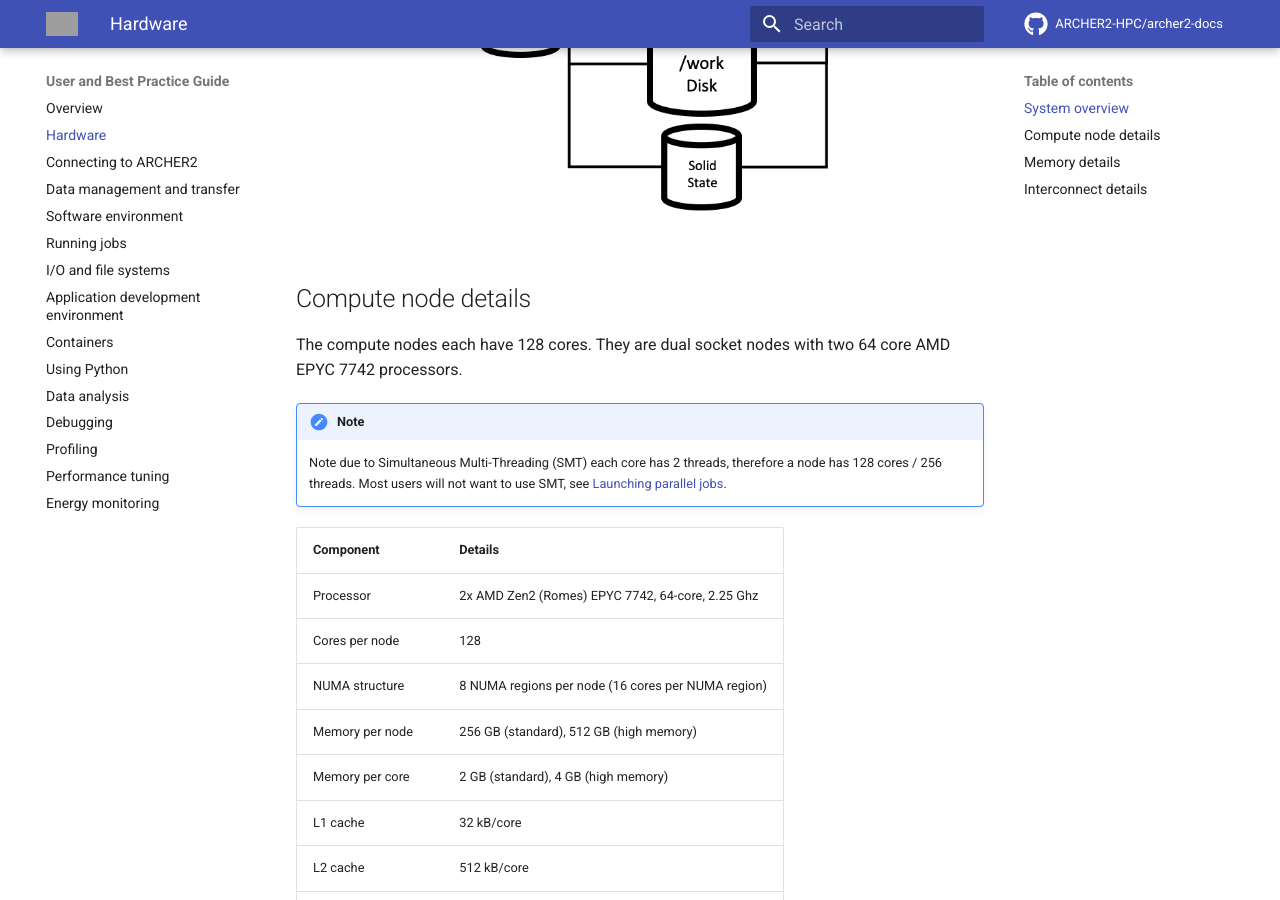
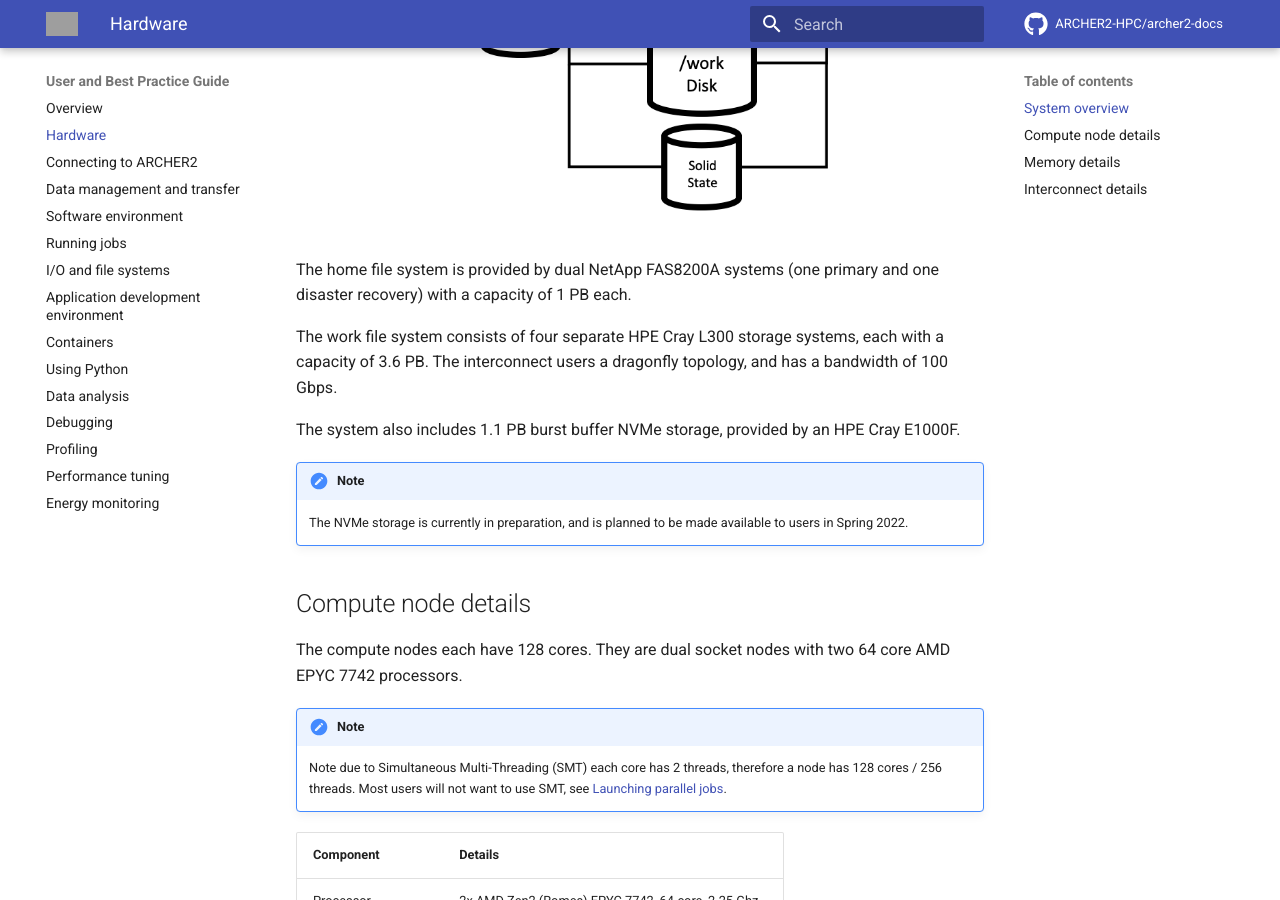
Before and after one commit to ARCHER2-HPC/archer2-docs, an MkDocs documentation site: the page built from docs/user-guide/hardware.md, in a window 1280 px wide and 900 px high, scrolled down 932 px. Built offline with MkDocs 1.6.1 and Material for MkDocs 9.7.7, drawn with Linux system fonts in a browser that asks for light colours; comment, search, counter and statistics services are not loaded; grey boxes are pictures that could not be loaded.

Commit message:
Added details about storage and network

```diff
--- a/docs/user-guide/hardware.md
+++ b/docs/user-guide/hardware.md
@@ -13,9 +13,23 @@ There are two storage types: home and work. Home is available on login nodes and
 This is shown in the ARCHER2 architecture diagram:
 ![ARCHER2 architecture](../images/archer2_architecture.png)
 
+The home file system is provided by dual NetApp FAS8200A systems (one primary
+and one disaster recovery) with a capacity of 1 PB each.
+
+The work file system consists of four separate HPE Cray L300 storage systems,
+each with a capacity of 3.6 PB. The interconnect users a dragonfly topology, and
+has a bandwidth of 100 Gbps.
+
+The system also includes 1.1 PB burst buffer NVMe storage, provided by an HPE
+Cray E1000F.
+
+!!! note
+    The NVMe storage is currently in preparation, and is planned to be made
+    available to users in Spring 2022.
 
 ## Compute node details
 The compute nodes each have 128 cores. They are dual socket nodes with two 64 core AMD EPYC 7742 processors.
+
 !!! note
     Note due to Simultaneous Multi-Threading (SMT) each core has 2 threads, therefore a node has 128 cores / 256 threads. Most users will not want to use SMT, see [Launching parallel jobs](scheduler.md#srun-launching-parallel-jobs).
 
```
